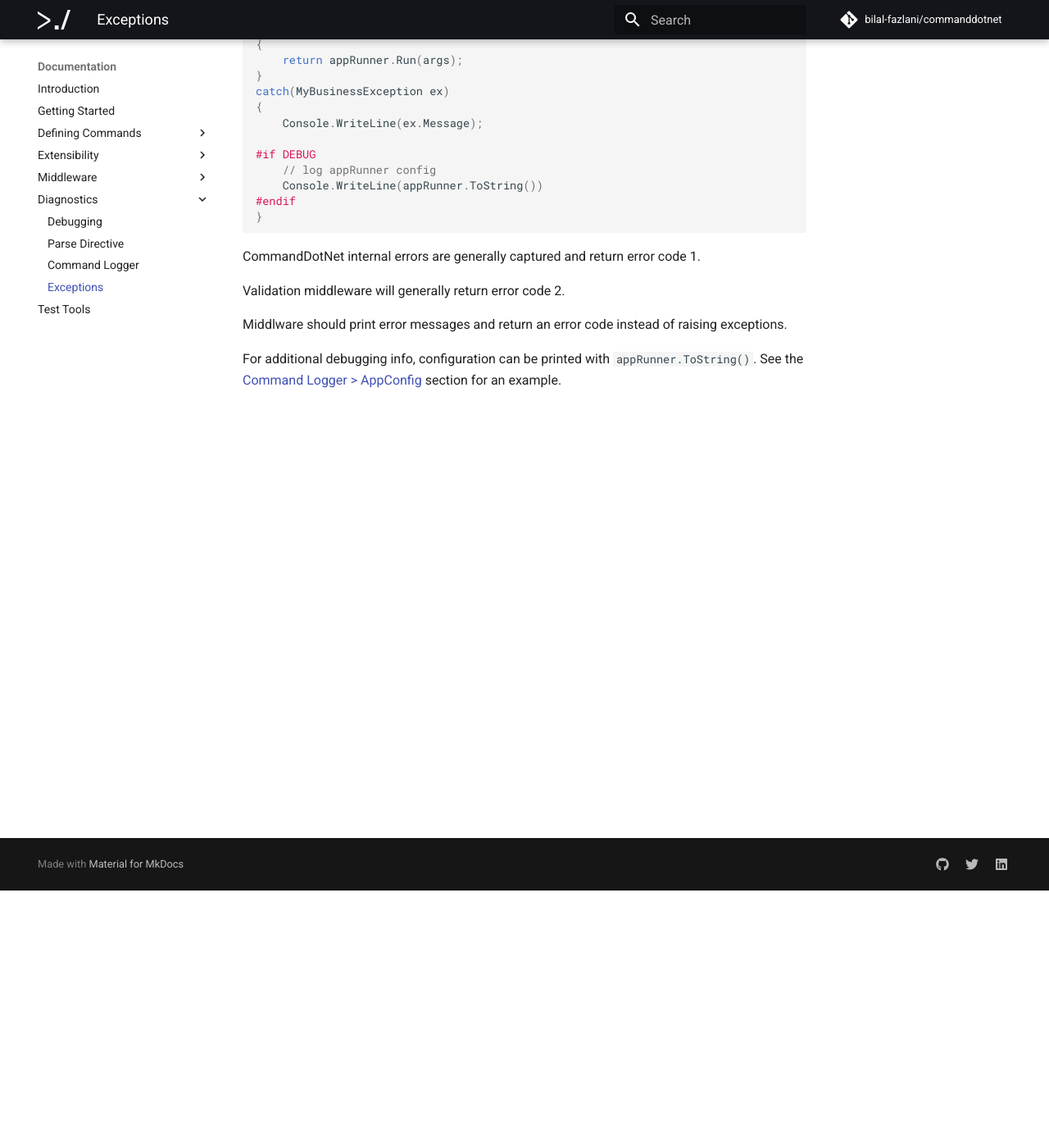
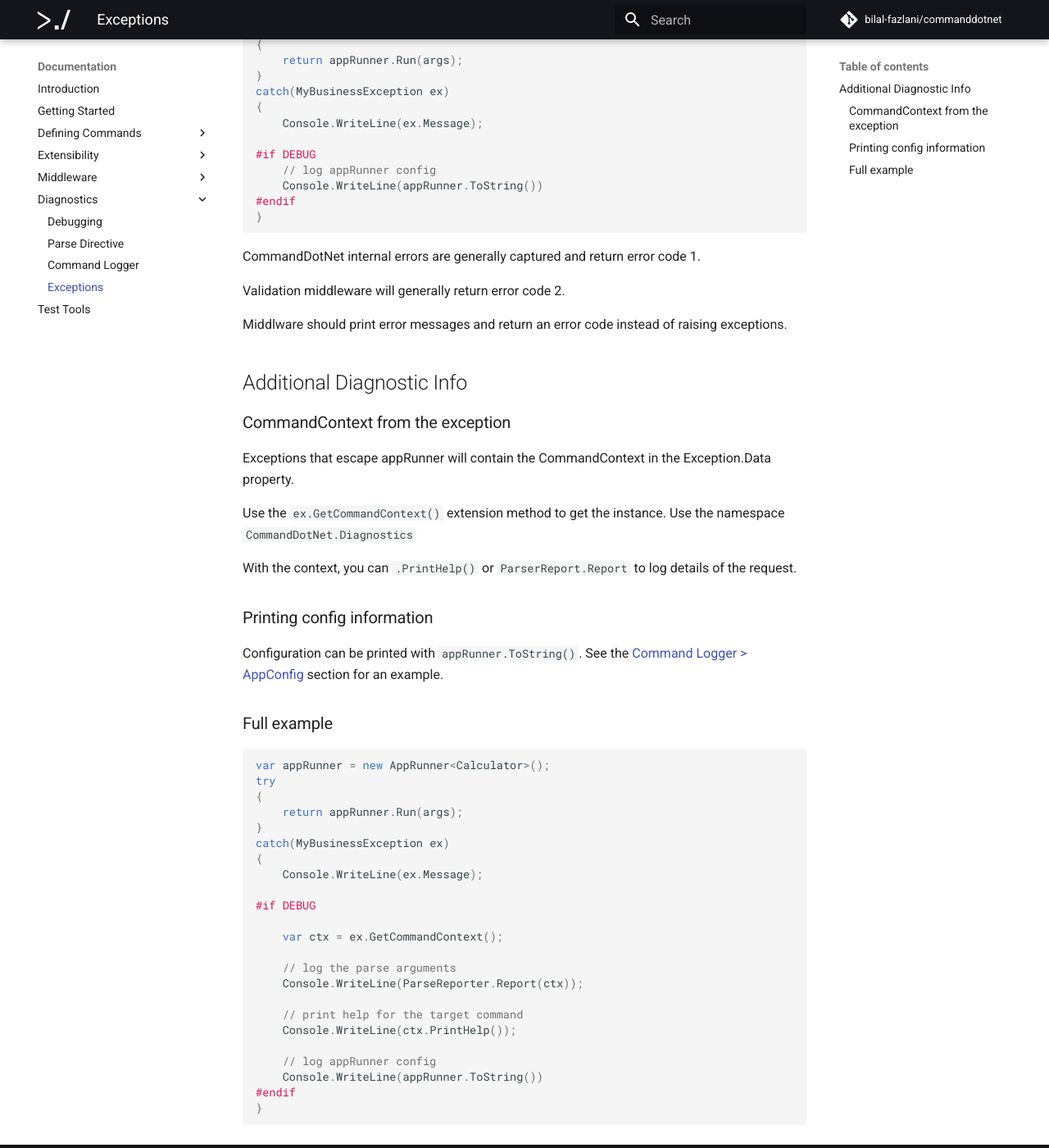
Before and after one commit to bilal-fazlani/commanddotnet, an MkDocs documentation site: the page built from docs/Diagnostics/exceptions.md, in a window 1280 px wide and 1400 px high, scrolled down 314 px. Shown: the whole window at 82% size. Built offline with MkDocs 1.6.1 and Material for MkDocs 9.7.7, drawn with Linux system fonts in a browser that asks for light colours; comment, search, counter and statistics services are not loaded.

````diff
--- a/docs/Diagnostics/exceptions.md
+++ b/docs/Diagnostics/exceptions.md
@@ -27,4 +27,44 @@
 
 Middlware should print error messages and return an error code instead of raising exceptions.
 
-For additional debugging info, configuration can be printed with `appRunner.ToString()`.  See the [Command Logger > AppConfig](command-logger.md#appconfig) section for an example.
+## Additional Diagnostic Info
+
+### CommandContext from the exception
+
+Exceptions that escape appRunner will contain the CommandContext in the Exception.Data property.
+
+Use the `ex.GetCommandContext()` extension method to get the instance. Use the namespace `CommandDotNet.Diagnostics`
+
+With the context, you can `.PrintHelp()` or `ParserReport.Report` to log details of the request.
+
+### Printing config information
+
+Configuration can be printed with `appRunner.ToString()`.  See the [Command Logger > AppConfig](command-logger.md#appconfig) section for an example.
+
+### Full example
+
+```c#
+var appRunner = new AppRunner<Calculator>();
+try
+{
+    return appRunner.Run(args);
+}
+catch(MyBusinessException ex)
+{
+    Console.WriteLine(ex.Message);
+
+#if DEBUG
+
+    var ctx = ex.GetCommandContext();
+
+    // log the parse arguments
+    Console.WriteLine(ParseReporter.Report(ctx));
+
+    // print help for the target command
+    Console.WriteLine(ctx.PrintHelp());
+
+    // log appRunner config
+    Console.WriteLine(appRunner.ToString())
+#endif
+}
+```
````
Also changed, not shown: docs/Extensibility/help.md (+16 -0 lines), 4 other files.
